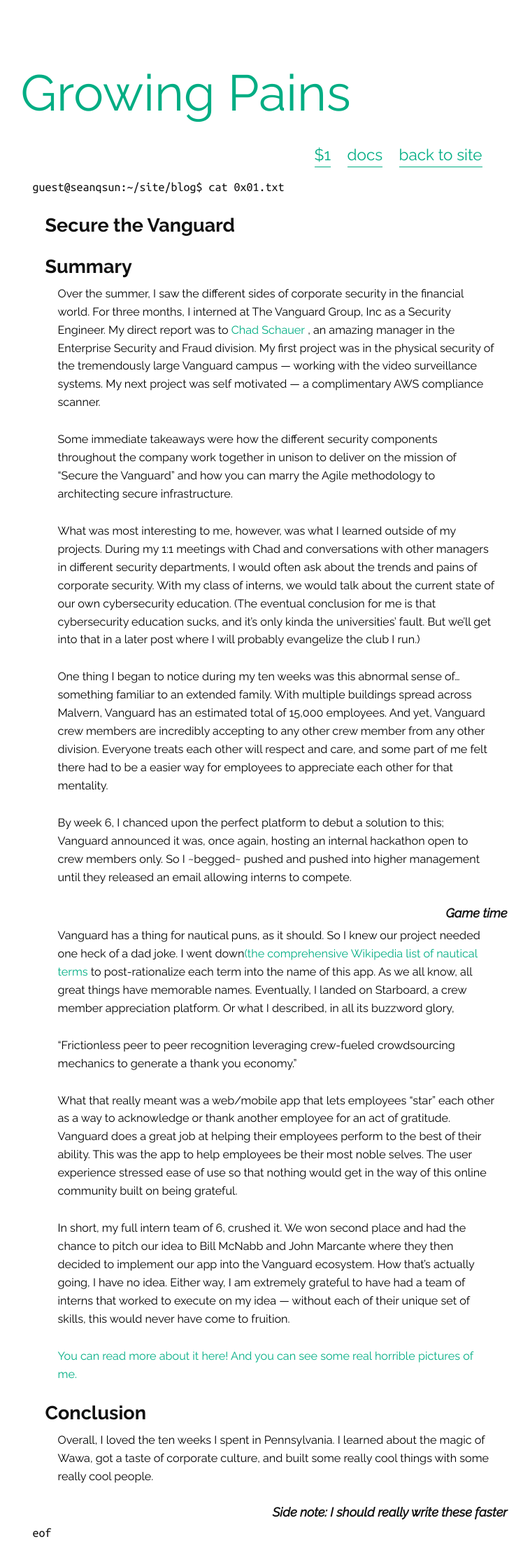
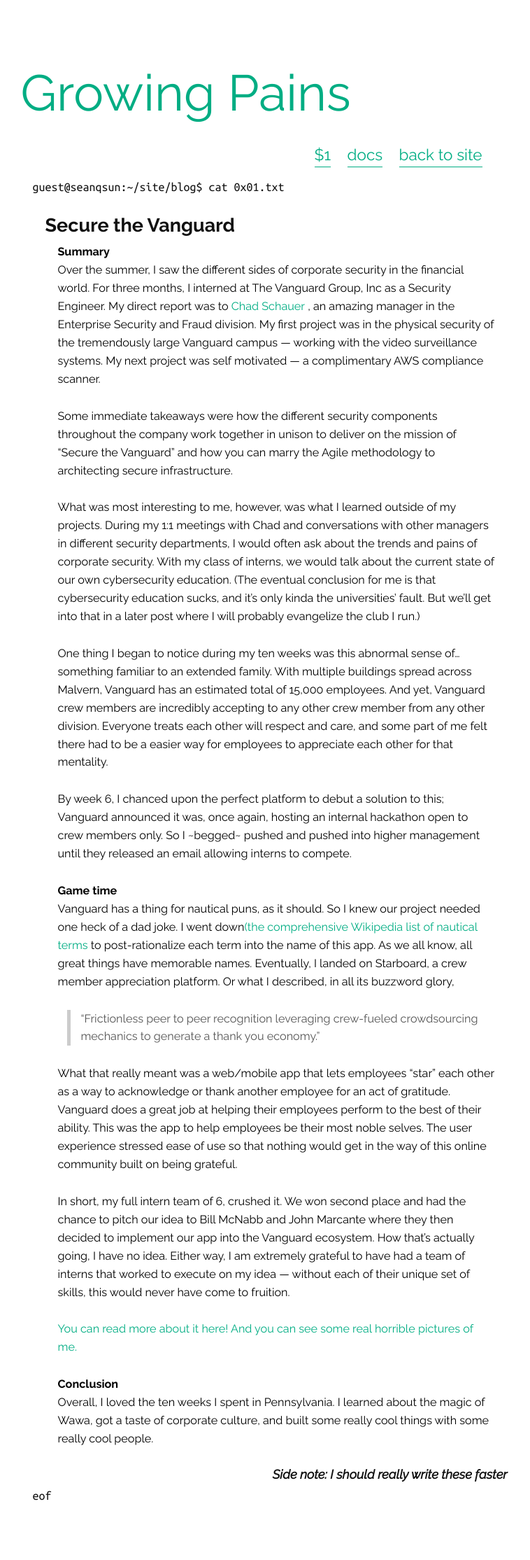
Before and after one commit to Sean-Q-Sun/Sean-Q-Sun.github.io, a Jekyll site: the page built from _posts/2017-2-09-0x01.md, in a window 1280 px wide. Shown: the whole page at 70% size, without its empty margins (245-1003 px from the left). Built offline with Jekyll 4.4.1, drawn with Linux system fonts in a browser that asks for light colours; after the commit the page ends 2175 px from its top, so only the background shows below that.

Commit message:
Still learning md styling woops

```diff
--- a/_posts/2017-2-09-0x01.md
+++ b/_posts/2017-2-09-0x01.md
@@ -8,7 +8,7 @@ command: cat 0x01.txt
 ---
 
 ## Secure the Vanguard
-##### Summary
+**Summary**
 Over the summer, I saw the different sides of corporate security in the financial world. For three months, I interned at The Vanguard Group, Inc as a Security Engineer. My direct report was to [Chad Schauer](https://www.linkedin.com/in/chad-schauer-75ab7130/) , an amazing manager in the Enterprise Security and Fraud division. My first project was in the physical security of the tremendously large Vanguard campus — working with the video surveillance systems. My next project was self motivated — a complimentary AWS compliance scanner.
 
 Some immediate takeaways were how the different security components throughout the company work together in unison to deliver on the mission of “Secure the Vanguard” and how you can marry the Agile methodology to architecting secure infrastructure.
@@ -19,10 +19,10 @@ One thing I began to notice during my ten weeks was this abnormal sense of… so
 
 By week 6, I chanced upon the perfect platform to debut a solution to this; Vanguard announced it was, once again, hosting an internal hackathon open to crew members only. So I ~begged~ pushed and pushed into higher management until they released an email allowing interns to compete.
 
-#### Game time
+**Game time**
 Vanguard has a thing for nautical puns, as it should. So I knew our project needed one heck of a dad joke. I went down[(the comprehensive Wikipedia list of nautical terms](https://en.wikipedia.org/wiki/Glossary_of_nautical_terms) to post-rationalize each term into the name of this app. As we all know, all great things have memorable names. Eventually, I landed on Starboard, a crew member appreciation platform. Or what I described, in all its buzzword glory,
 
-“Frictionless peer to peer recognition leveraging crew-fueled crowdsourcing mechanics to generate a thank you economy.”
+> “Frictionless peer to peer recognition leveraging crew-fueled crowdsourcing mechanics to generate a thank you economy.”
 
 What that really meant was a web/mobile app that lets employees “star” each other as a way to acknowledge or thank another employee for an act of gratitude. Vanguard does a great job at helping their employees perform to the best of their ability. This was the app to help employees be their most noble selves. The user experience stressed ease of use so that nothing would get in the way of this online community built on being grateful.
 
@@ -30,7 +30,7 @@ In short, my full intern team of 6, crushed it. We won second place and had the
 
 [You can read more about it here! And you can see some real horrible pictures of me.](http://www.vanguardjobs.com/career-blog/2017/09/11/our-final-week-of-vanguards-it-internship-presenting-to-our-chairman-cio/)
 
-## Conclusion
+**Conclusion**
 Overall, I loved the ten weeks I spent in Pennsylvania. I learned about the magic of Wawa, got a taste of corporate culture, and built some really cool things with some really cool people.
 
 
```
